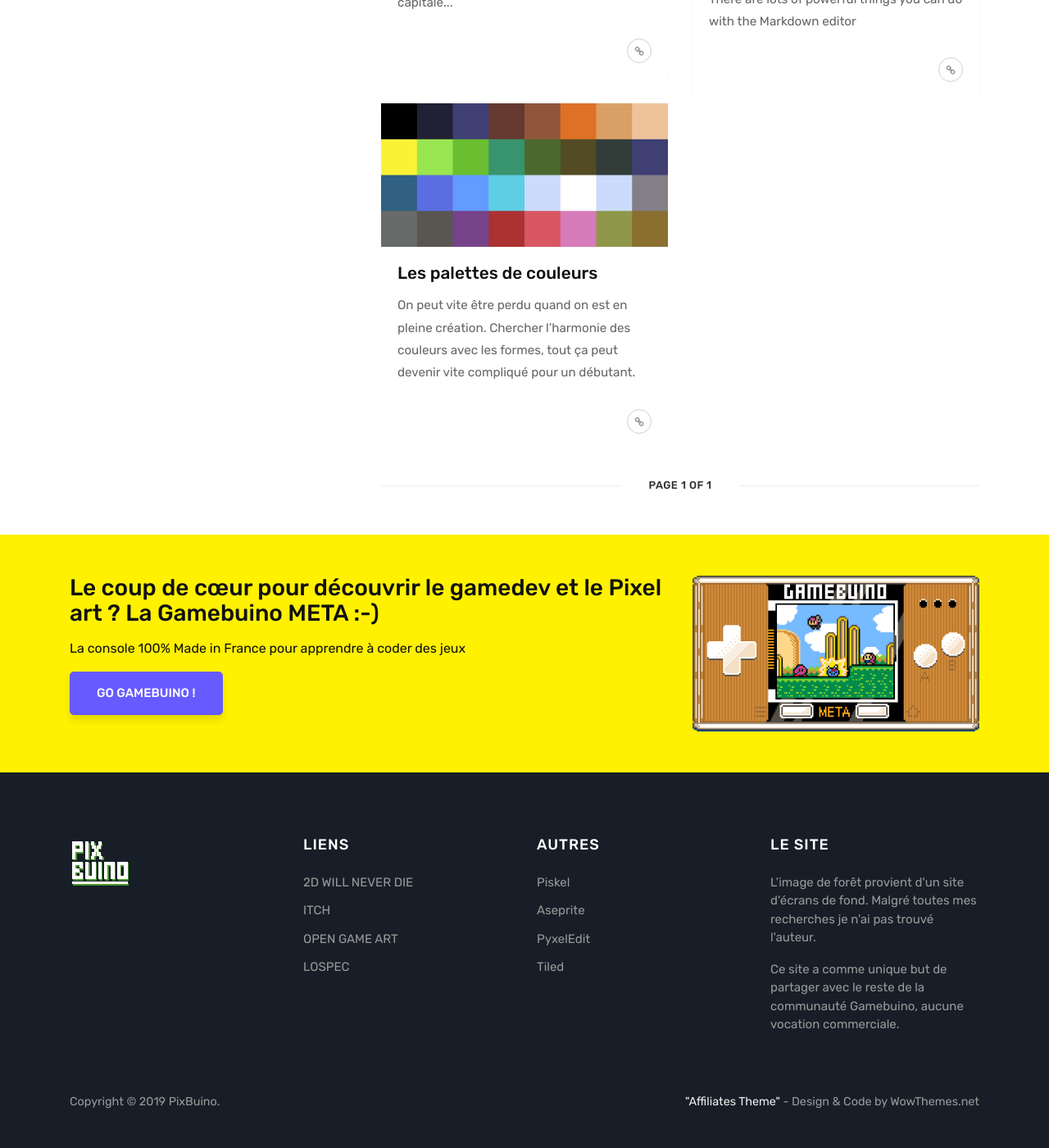
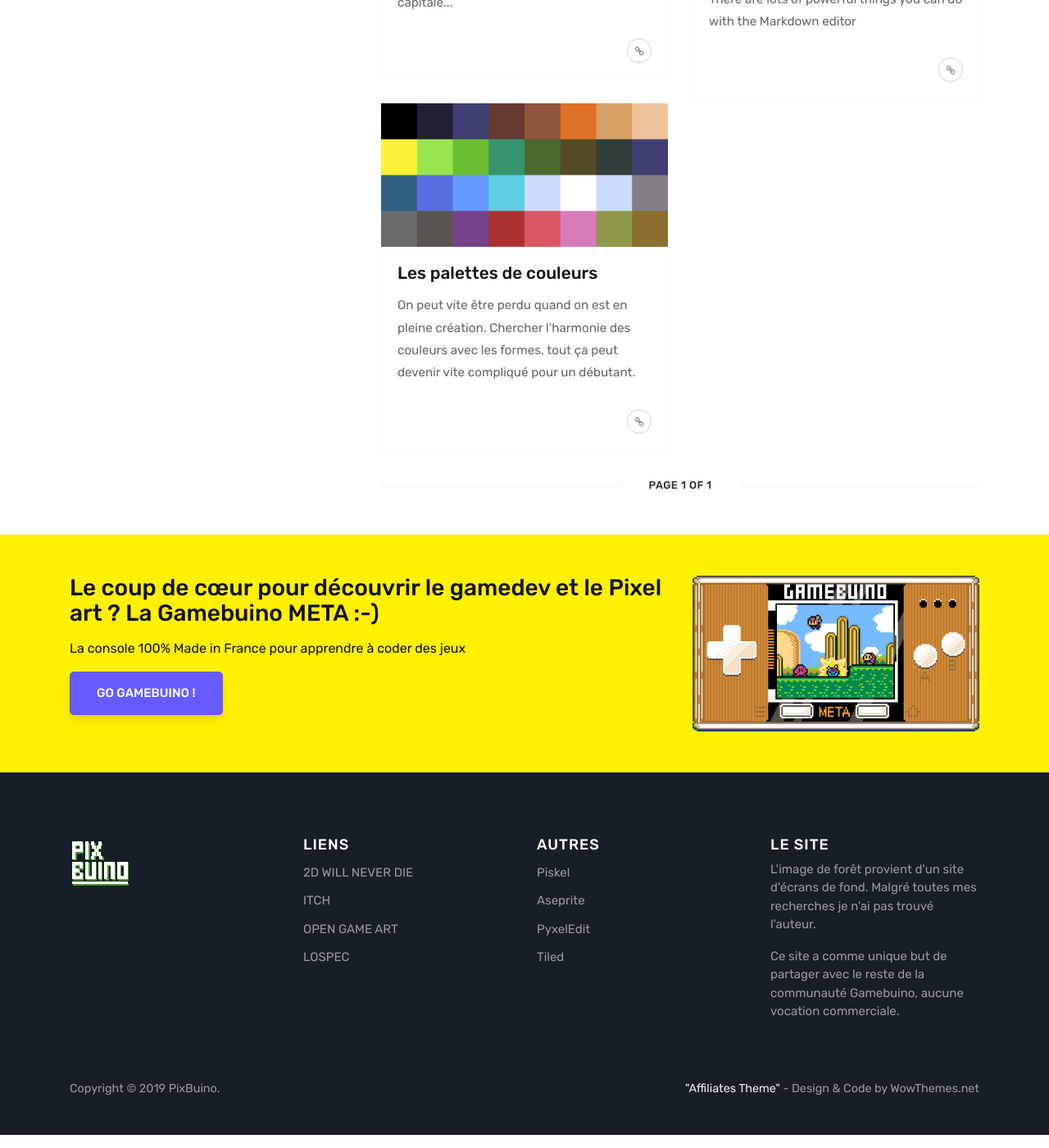
Before and after one commit to Maxibuino/PixBuino, a Jekyll site: the page built from index.html, in a window 1280 px wide and 1400 px high, scrolled down 2023 px. Shown: the whole window at 82% size. Built offline with Jekyll 4.4.1, drawn with Linux system fonts in a browser that asks for light colours; the list of posts is cut into pages by our own code; comment, search, counter and statistics services are not loaded.

Commit message:
Update theme.css

```diff
--- a/assets/css/theme.css
+++ b/assets/css/theme.css
@@ -397,7 +397,7 @@
 .footer a {color:inherit;}
 .footer a:hover {color:#fff; text-decoration:none;}
 .footer-widget {margin-bottom: 3rem;    margin-top: 3rem;font-size:15px;}
-.footer-widget h5.title {font-size:18px; text-transform:uppercase;letter-spacing:1px;color:#fff;margin-bottom:1.5rem;}
+.footer-widget h5.title {font-size:18px; text-transform:uppercase;letter-spacing:1px;color:#fff;}
 .footer-widget ul {list-style:none;padding-left:0;}
 .footer-widget ul li {margin:12px 0;}
 .footer-widget .recent-posts img {float:left;margin-right:10px;}
```
